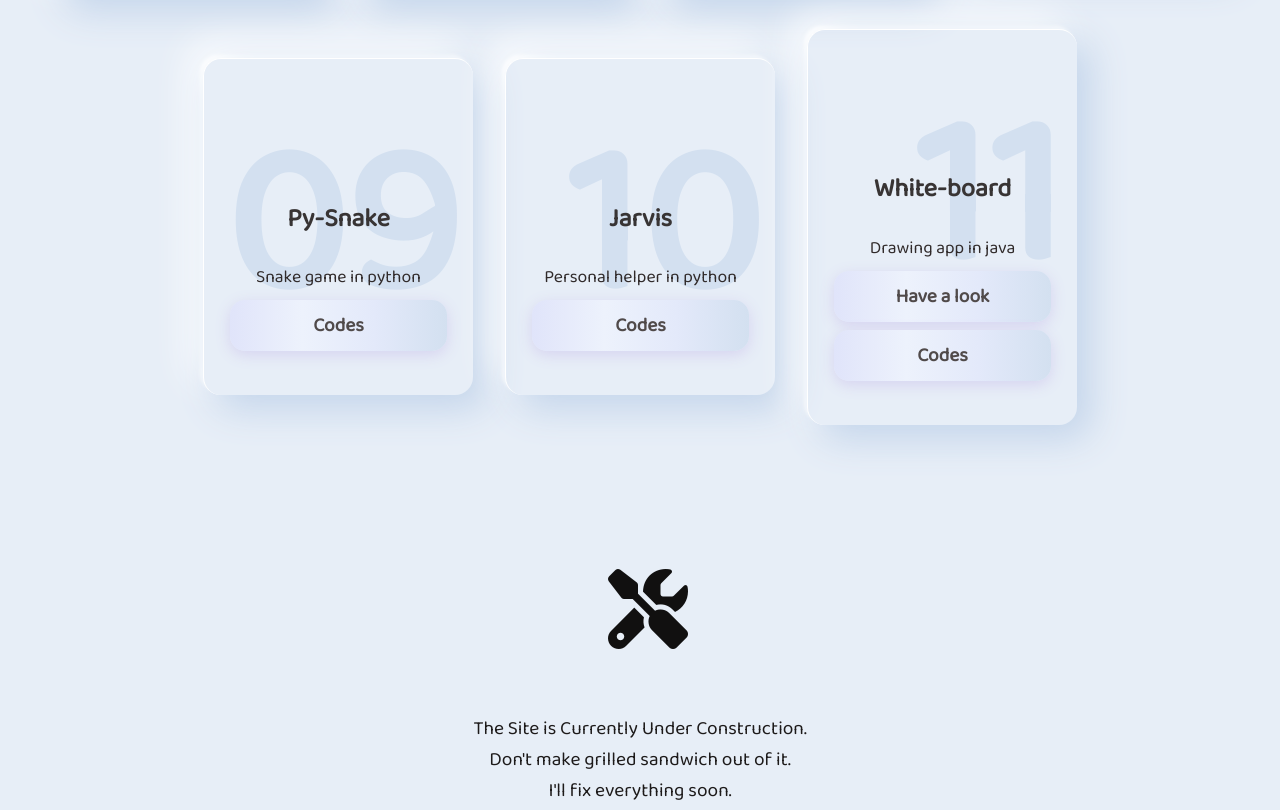
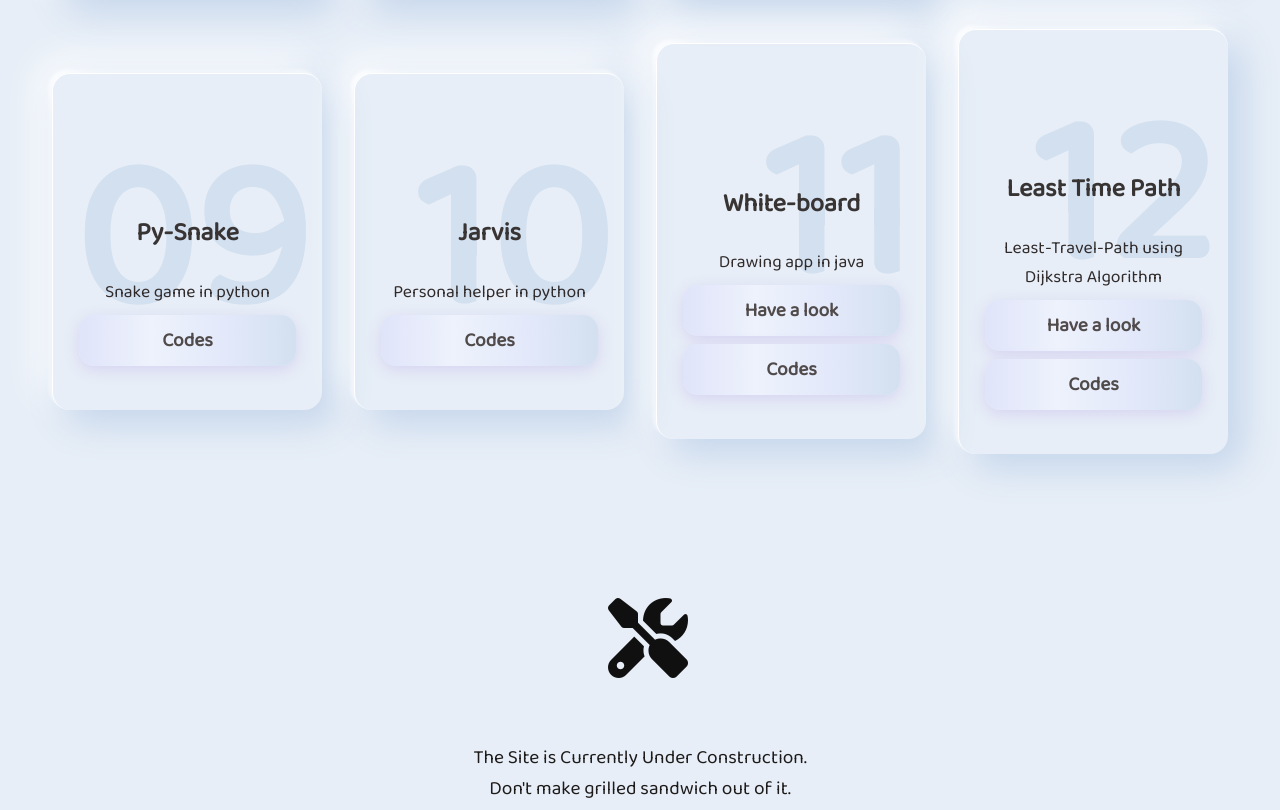
Before and after one commit to deep-sekhar/deep-sekhar.github.io, a plain HTML site: page index.html in a window 1280 px wide. Shown: the part 1063-1873 px from the top of the page. Drawn offline with Linux system fonts and the light colour scheme.

Commit message:
automated commit

```diff
--- a/index.html
+++ b/index.html
@@ -137,6 +137,15 @@
                     <a class="favshadow" href="https://github.com/deep-sekhar/White-Board" target="_blank">Codes</a>
                 </div>
             </div>
+            <div class="box">
+                <div class="card-content">
+                    <h1>12</h1>
+                    <h3>Least Time Path</h3>
+                    <p>Least-Travel-Path using Dijkstra Algorithm</p>
+                    <a class="favshadow" href="https://deep-sekhar.github.io/Least-Travel-Path/" target="_blank">Have a look</a>
+                    <a class="favshadow" href="https://github.com/deep-sekhar/Least-Travel-Path" target="_blank">Codes</a>
+                </div>
+            </div>
         </div>
     </section>
 
```
